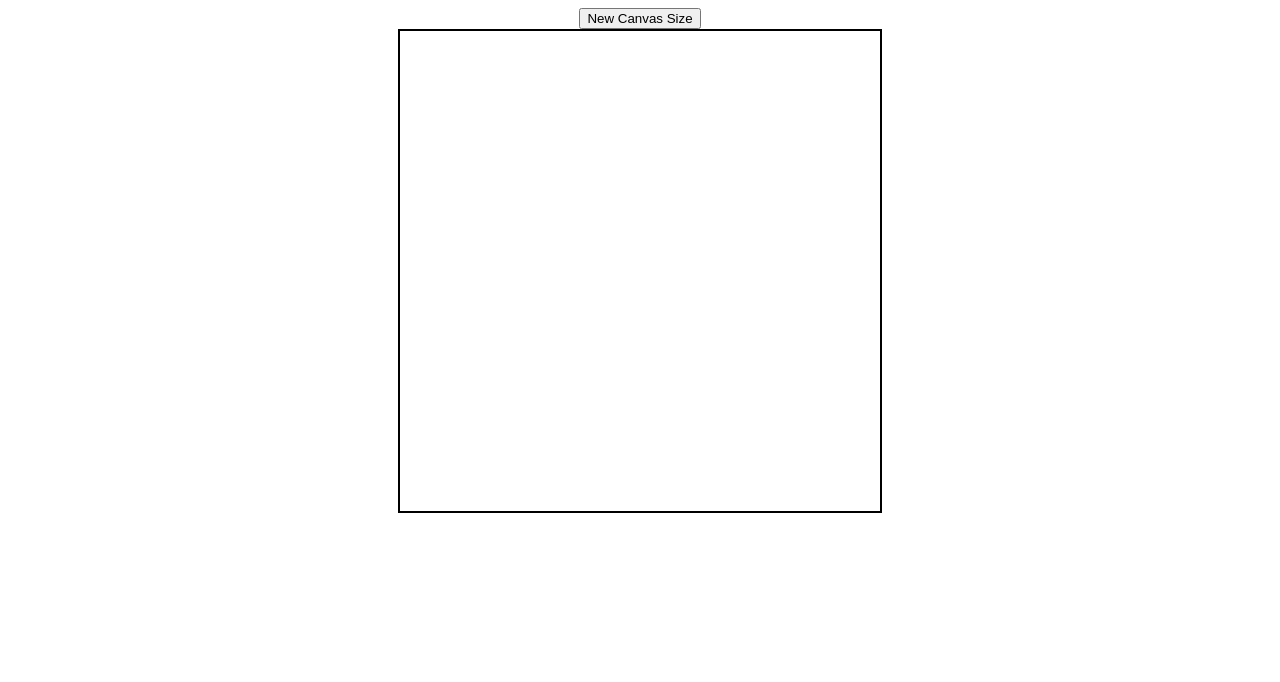
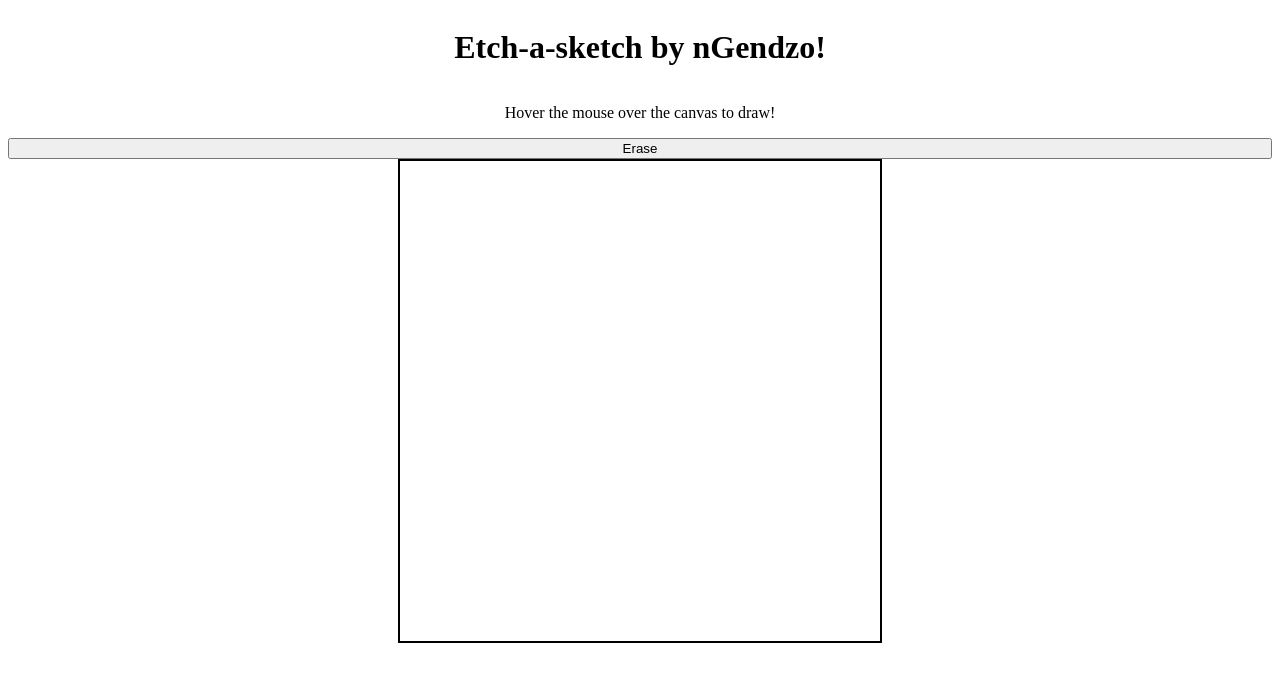
Before and after one commit to nGendzo/etch-a-sketch, a plain HTML site: page index.html in a window 1280 px wide. Drawn offline with Linux system fonts and the light colour scheme.

Commit message:
Finish HTML structure

```diff
--- a/index.html
+++ b/index.html
@@ -8,8 +8,10 @@
     <link rel="stylesheet" href="style.css">
     <script src="script.js" defer></script>
 </head>
-<body>
-    <button id="ask-size-button">New Canvas Size</button>
+<body id="body">
+    <h1 id="header">Etch-a-sketch by nGendzo!</h1>
+    <p id="sub-text">Hover the mouse over the canvas to draw!</p>
+    <button id="erase-button">Erase</button>
     <div class="grid-container" id="grid-id">
     </div>
 </body>
```
